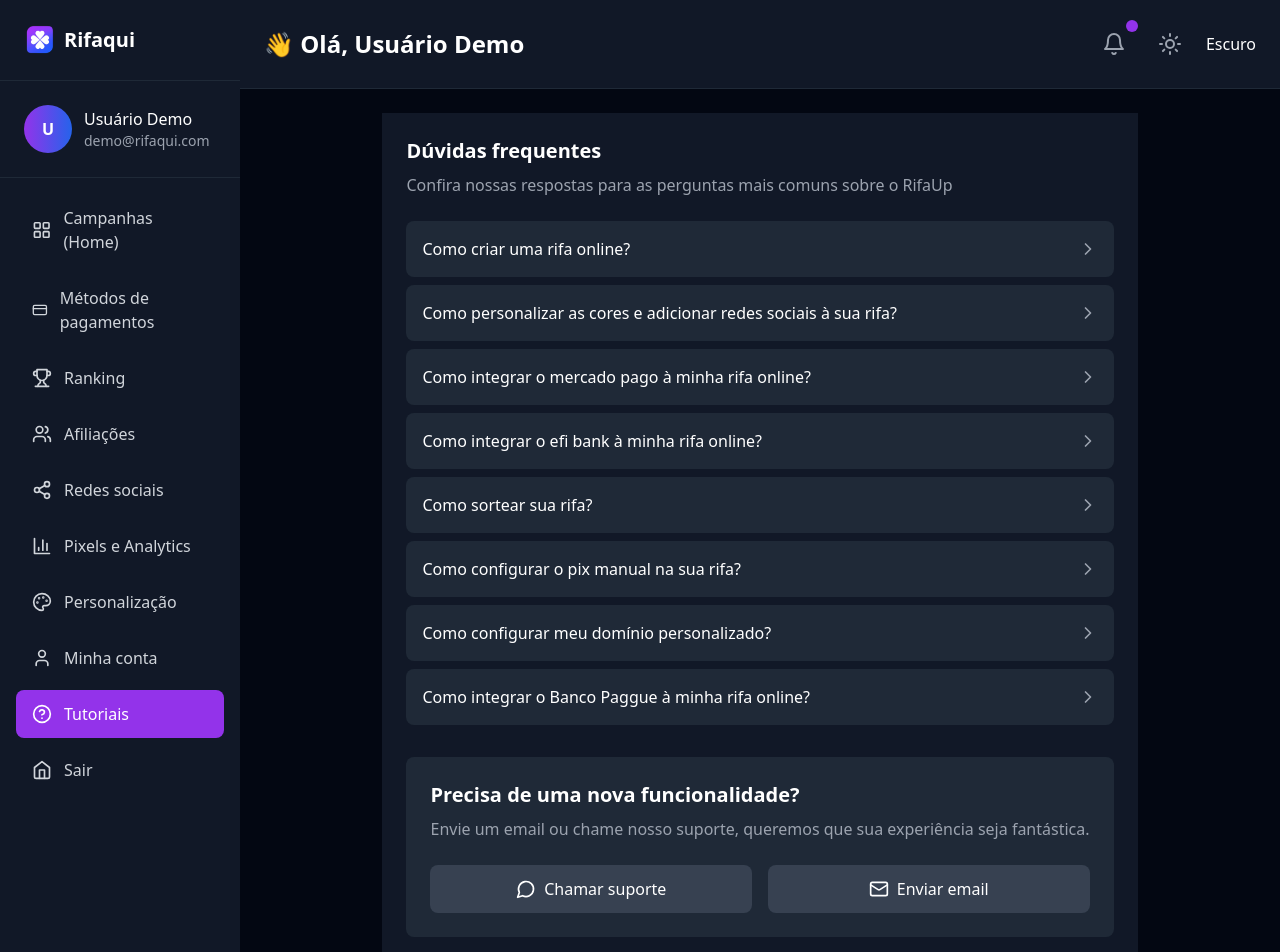
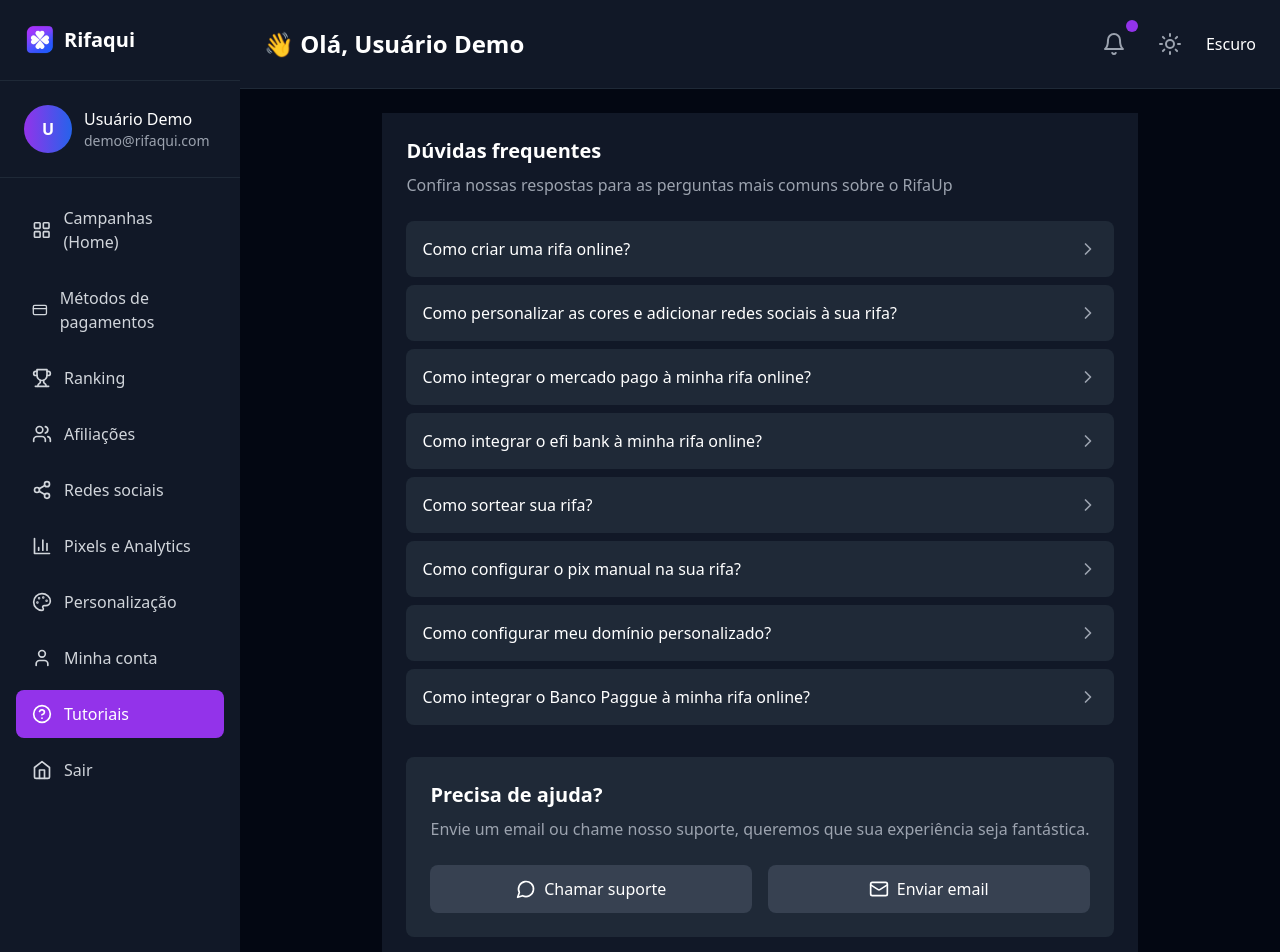
Before and after one commit to gilson954/sistema-rifa, a React (Vite) app: page /dashboard/tutorials in a window 1280 px wide. Shown: the top 952 px of the page. Built offline with nearby package versions, Linux system fonts and the light colour scheme.

Commit message:
Update help section title

```diff
--- a/src/pages/TutorialsPage.tsx
+++ b/src/pages/TutorialsPage.tsx
@@ -86,7 +86,7 @@ const TutorialsPage = () => {
       {/* Feature Request Section */}
       <div className="bg-gray-800 rounded-lg p-6">
         <h2 className="text-xl font-semibold text-white mb-2">
-          Precisa de uma nova funcionalidade?
+          Precisa de ajuda?
         </h2>
         <p className="text-gray-400 mb-6">
           Envie um email ou chame nosso suporte, queremos que sua experiência seja fantástica.
```
